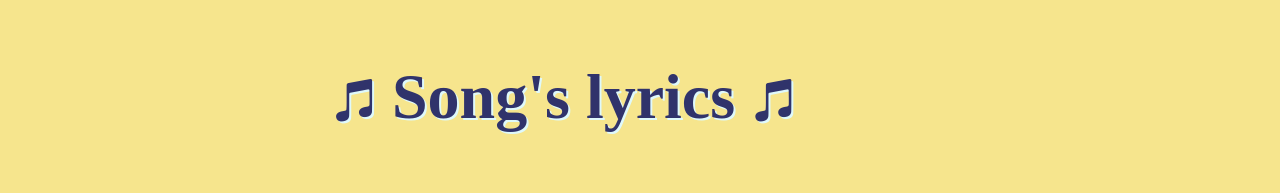
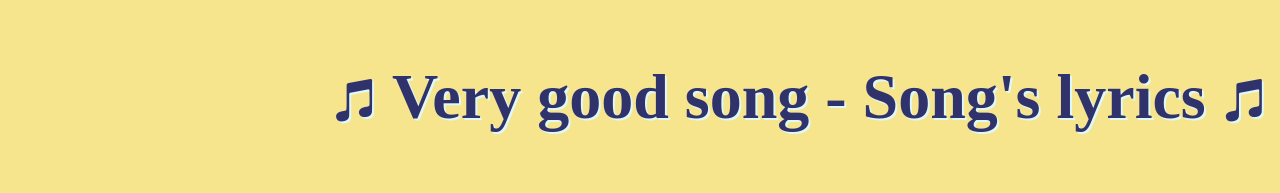
Before and after one commit to SzymonJak/2-learning-git, a website: page index.html in a window 1280 px wide. Shown: the top 193 px of the page. Drawn offline with Linux system fonts and the light colour scheme; grey boxes are pictures that could not be loaded.

Commit message:
Extend h1

```diff
--- a/index.html
+++ b/index.html
@@ -9,7 +9,7 @@
     <body>
         <header>
             <i class="fab fa-itunes-note"></i>
-            <h1>Song's lyrics</h1>
+            <h1>Very good song - Song's lyrics</h1>
             <i class="fab fa-itunes-note"></i>
         </header>
         <section class="banner">
```
